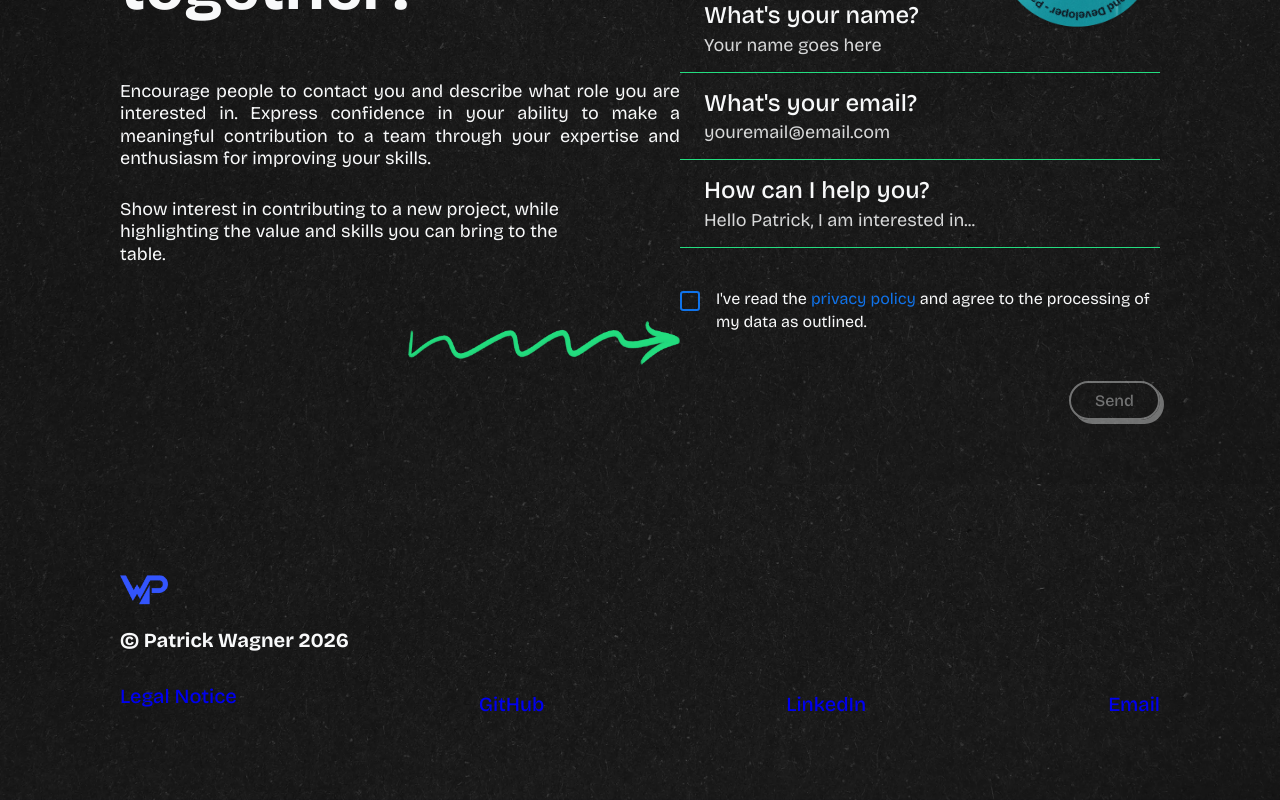
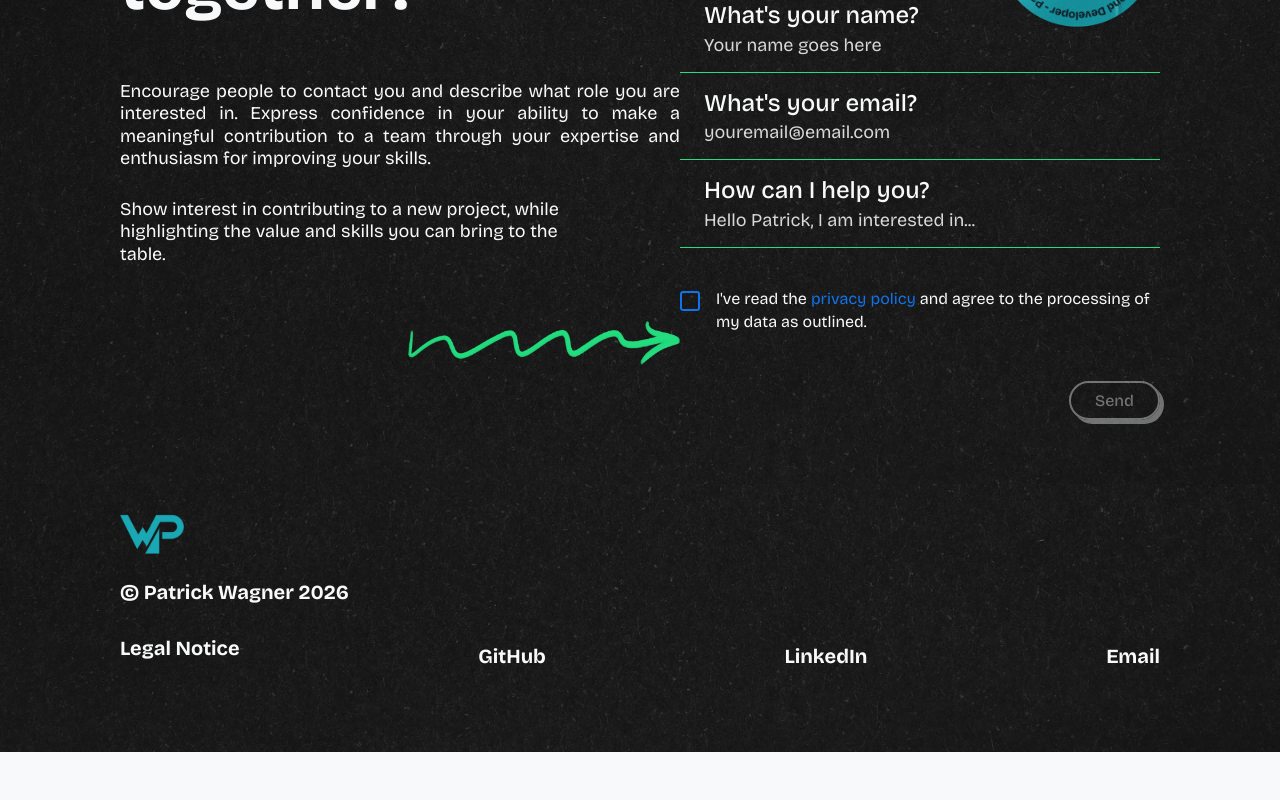
Before and after one commit to PatrickWagnerDev/portfolio-page, an Angular app: page / in a window 1280 px wide. Shown: the part 4572-5372 px from the top of the page. After the commit the page ends 5324 px from the top, so only its background shows below. Built offline with nearby package versions, Linux system fonts and the light colour scheme.

Commit message:
feat: restyle footer logo, links and hover color

```diff
--- a/src/app/layout/footer/footer.html
+++ b/src/app/layout/footer/footer.html
@@ -1,5 +1,7 @@
 <footer class="footer-section">
-    <img class="footer-logo" src="design-material/monogram/Monogram_blue.png" alt="Patrick Wagner">
+    <a class="footer-logo" href="#hero-section" aria-label="Patrick Wagner, back to top">
+        <span class="logo-mark"></span>
+    </a>
     <p class="footer-copyright">© Patrick Wagner {{ currentYear }}</p>
     <nav class="footer-nav" aria-label="Footer">
         <ul class="footer-links">
--- a/src/app/layout/footer/footer.scss
+++ b/src/app/layout/footer/footer.scss
@@ -3,14 +3,29 @@
 }
 
 .footer-section {
-  padding: 5rem calc(var(--content-padding-inline) + 3rem) 4.75rem;
+  padding: 1rem calc(var(--content-padding-inline) + 3rem) 4.75rem;
   background: url('/design-material/backgrounds/contact-3x.webp') center bottom / 100% auto no-repeat var(--color-base-dark);
   color: var(--color-base-light);
 }
 
 .footer-logo {
   display: block;
-  width: 3rem;
+  width: 4rem;
+  aspect-ratio: 1;
+
+  &:hover .logo-mark,
+  &:focus-visible .logo-mark {
+    background-color: var(--color-highlight-1);
+  }
+}
+
+.logo-mark {
+  display: block;
+  width: 100%;
+  height: 100%;
+  background-color: var(--color-highlight-2);
+  mask: url('/design-material/monogram/Monogram_teal.png') center / contain no-repeat;
+  transition: background-color 0.2s ease;
 }
 
 .footer-copyright {
@@ -31,7 +46,8 @@
   position: relative;
   display: inline-block;
   font-size: 1.25rem;
-  font-weight: 500;
+  font-weight: 700;
+  color: var(--color-base-light);
 }
 
 .footer-legal {
@@ -63,7 +79,7 @@
 
   &:hover,
   &:focus-visible {
-    background-color: var(--color-highlight-3);
+    background-color: var(--color-highlight-2);
 
     .social-icon {
       left: calc(100% - 2rem);
```
Also changed, not shown: 1 other file (tests, documents, lock files or other folders).
